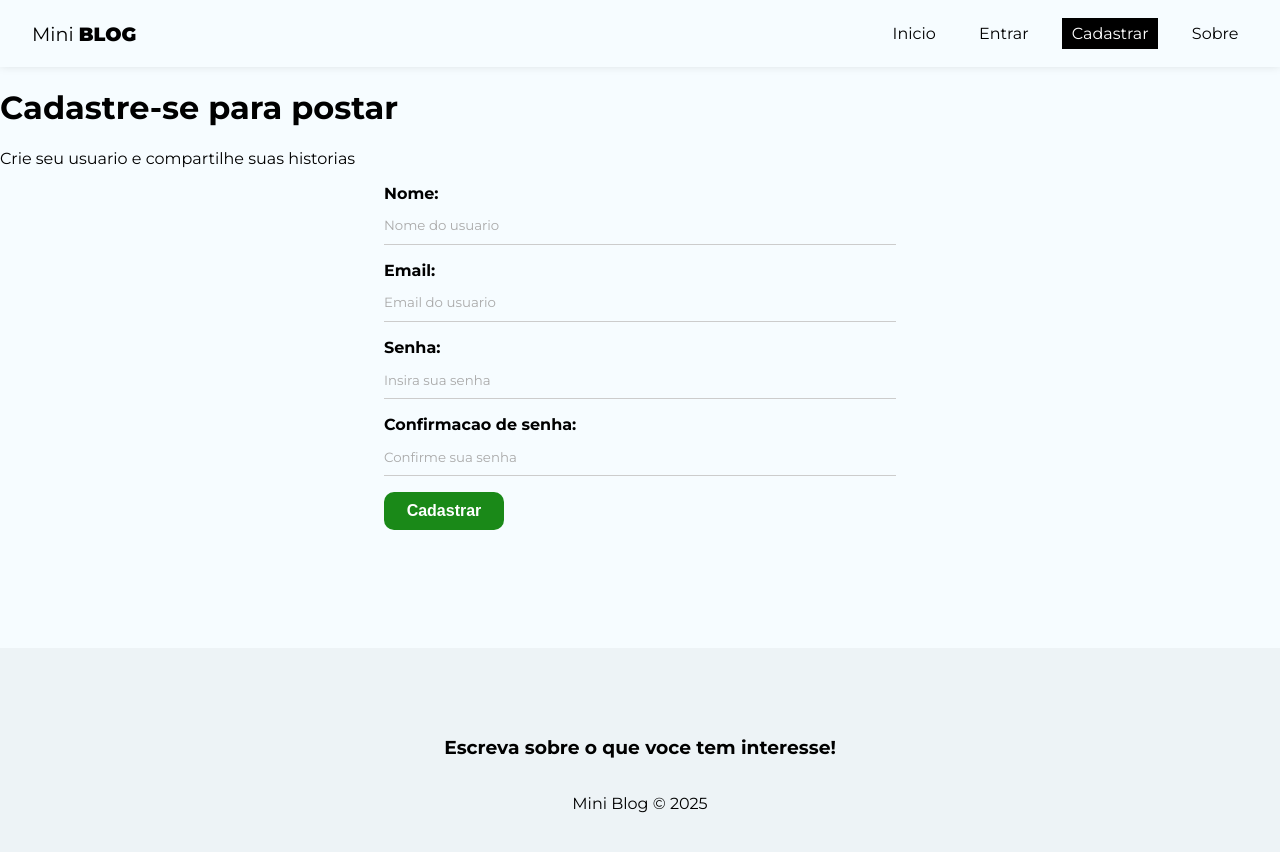
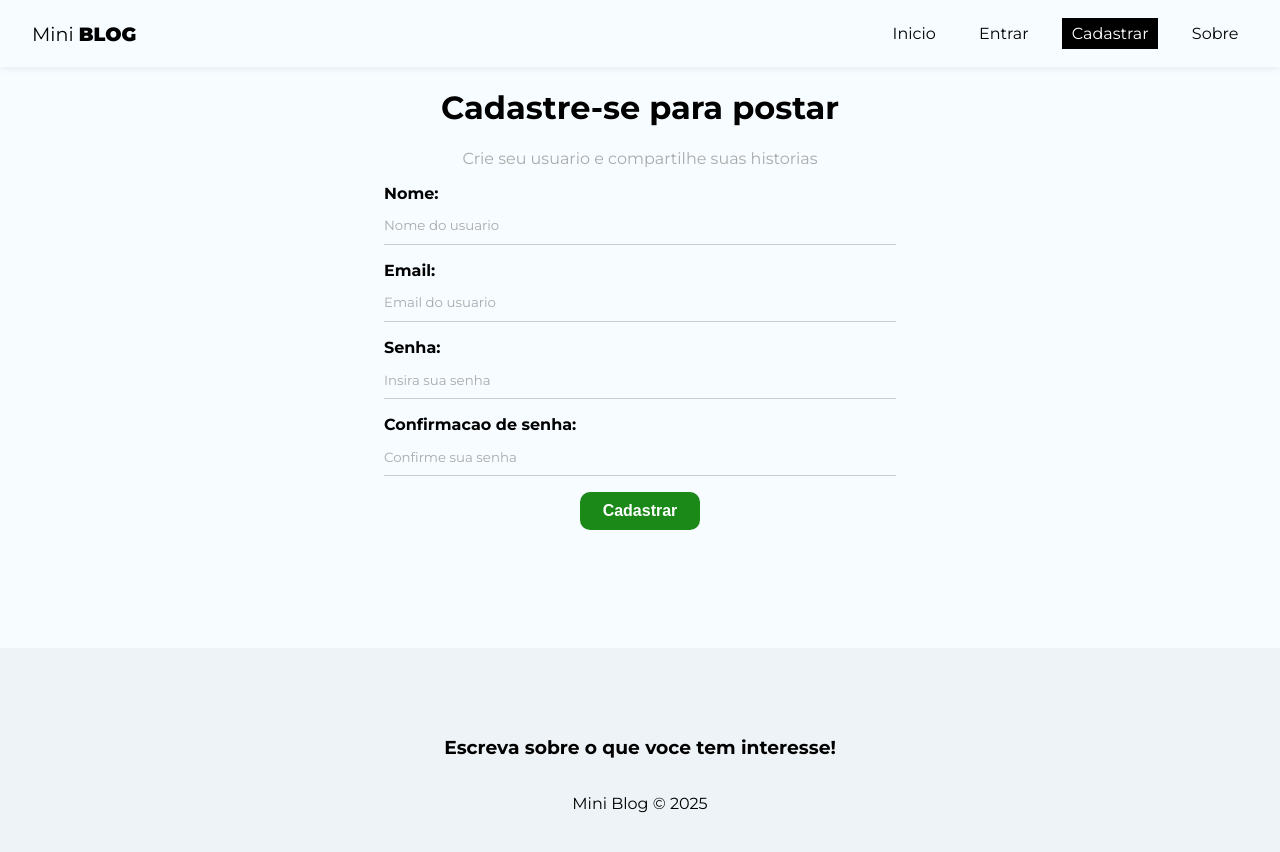
Before and after one commit to matos17igor/miniblog, a React (Create React App) app in the folder miniblog/: page /register in a window 1280 px wide. Shown: the top 852 px of the page. Built offline with nearby package versions, Linux system fonts and the light colour scheme.

Commit message:
cria formulario e validacoes de cadastro

```diff
--- a/miniblog/src/pages/Register/Register.jsx
+++ b/miniblog/src/pages/Register/Register.jsx
@@ -3,11 +3,37 @@
 import { useState, useEffect } from "react";
 
 const Register = () => {
+  const [displayName, setDisplayName] = useState("");
+  const [email, setEmail] = useState("");
+  const [password, setPassword] = useState("");
+  const [confirmPassword, setConfirmPassword] = useState("");
+  const [error, setError] = useState("");
+
+  const handleSubmit = (e) => {
+    e.preventDefault();
+
+    setError("");
+
+    const user = {
+      displayName,
+      email,
+      password,
+      confirmPassword,
+    };
+
+    if (password !== confirmPassword) {
+      setError("As senhas nao sao iguais!");
+      return;
+    }
+
+    console.log(user);
+  };
+
   return (
-    <div>
+    <div className={styles.register}>
       <h1>Cadastre-se para postar</h1>
       <p>Crie seu usuario e compartilhe suas historias</p>
-      <form>
+      <form onSubmit={handleSubmit}>
         <label>
           <span>Nome: </span>
           <input
@@ -15,6 +41,8 @@
             name="name"
             required
             placeholder="Nome do usuario"
+            value={displayName}
+            onChange={(e) => setDisplayName(e.target.value)}
           />
         </label>
         <label>
@@ -24,6 +52,8 @@
             name="email"
             required
             placeholder="Email do usuario"
+            value={email}
+            onChange={(e) => setEmail(e.target.value)}
           />
         </label>
         <label>
@@ -33,6 +63,8 @@
             name="password"
             required
             placeholder="Insira sua senha"
+            value={password}
+            onChange={(e) => setPassword(e.target.value)}
           />
         </label>
         <label>
@@ -42,9 +74,12 @@
             name="confirmPassword"
             required
             placeholder="Confirme sua senha"
+            value={confirmPassword}
+            onChange={(e) => setConfirmPassword(e.target.value)}
           />
         </label>
         <button className="btn">Cadastrar</button>
+        {error && <p className="error">{error}</p>}
       </form>
     </div>
   );
```
